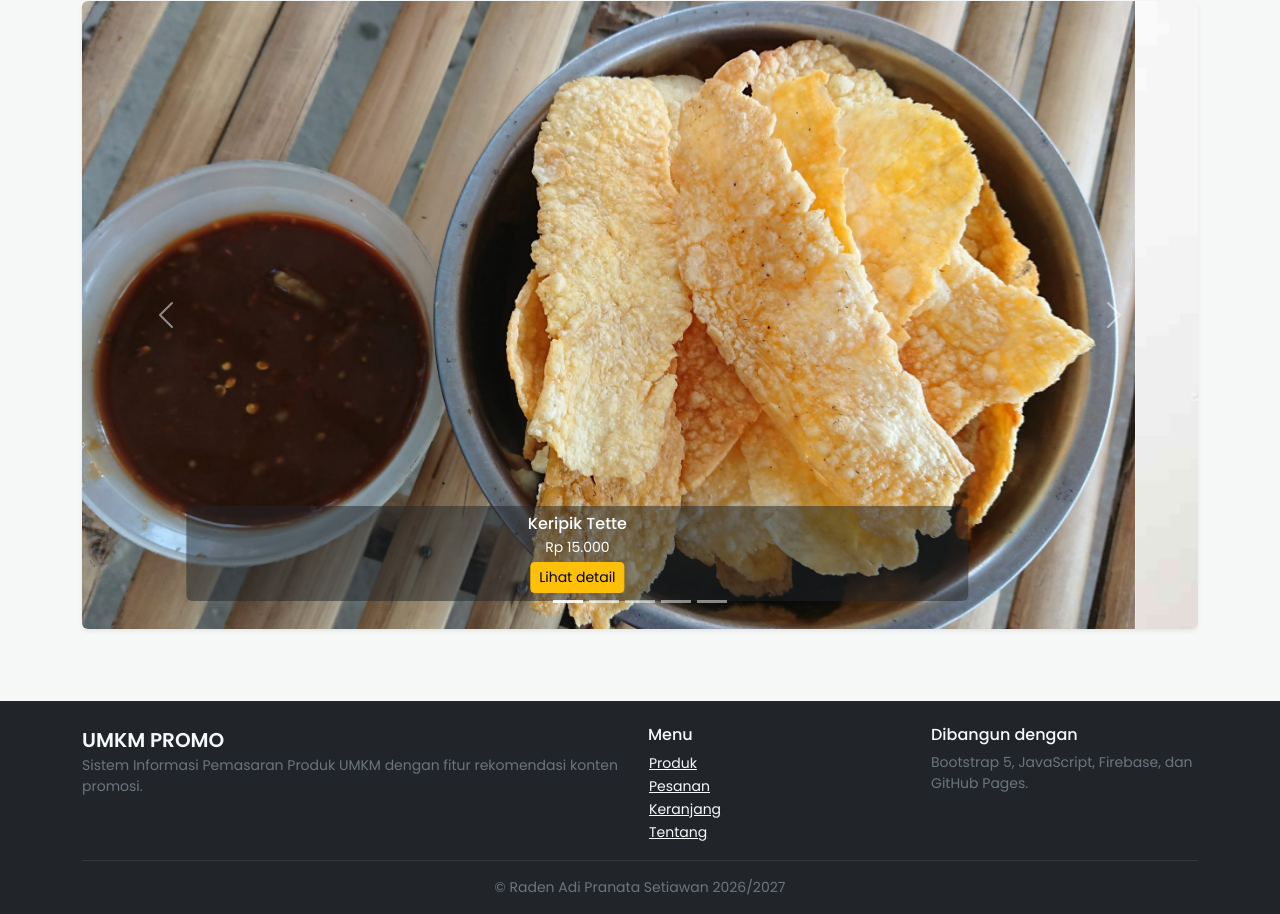
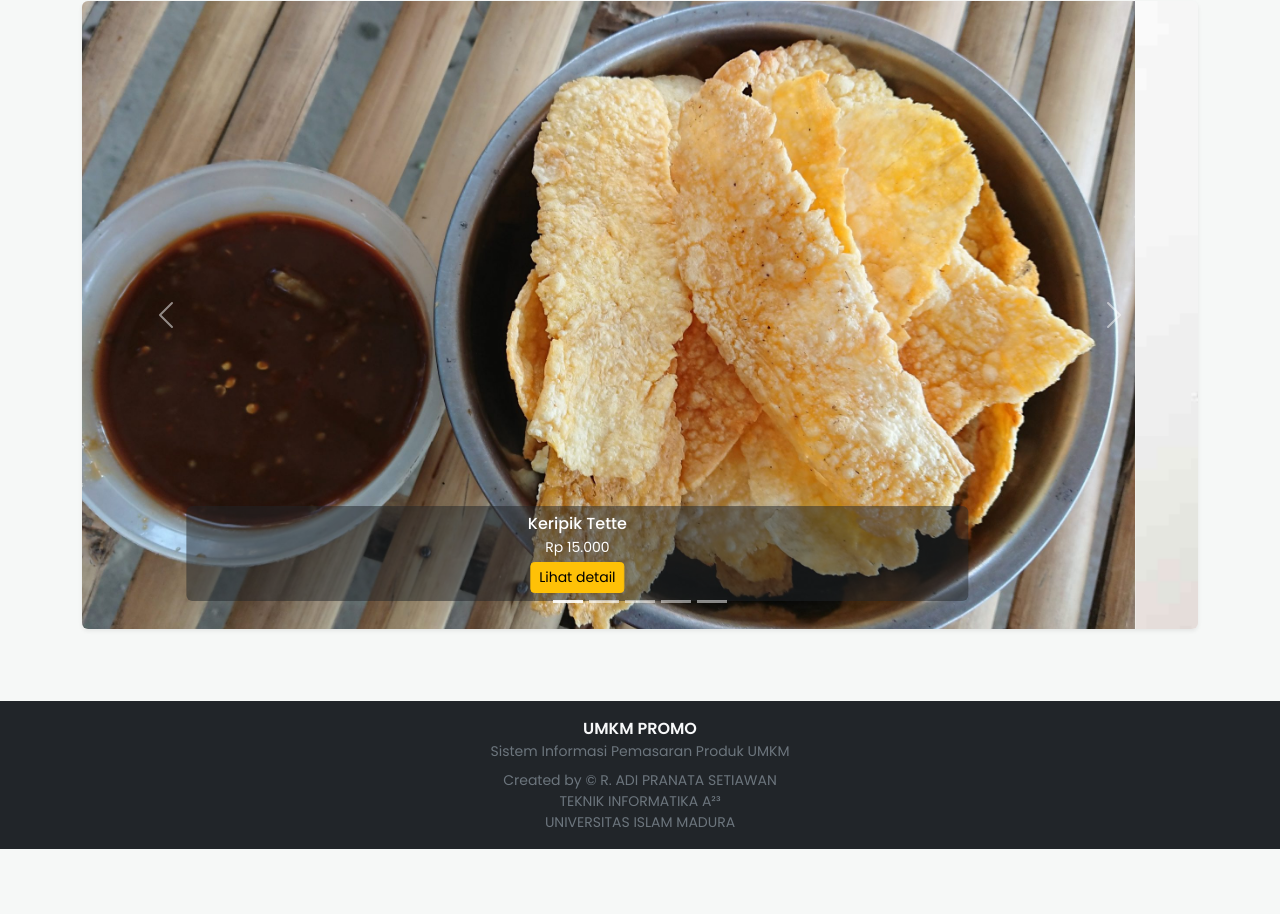
Before and after one commit to adipranatasetiawan9/UMKM-Konten-Promosi-, a plain HTML site: page index.html in a window 1280 px wide. Shown: the part 766-1680 px from the top of the page. After the commit the page ends 1615 px from the top, so only its background shows below. Drawn offline with nearby package versions, Linux system fonts and the light colour scheme; no server answers.

Commit message:
footer diringkas: nama, deskripsi, dan identitas pembuat

```diff
--- a/index.html
+++ b/index.html
@@ -512,29 +512,11 @@
   </div>
 </div>
 
-<footer class="bg-dark text-light pt-4 pb-3 mt-5">
+<footer class="bg-dark text-light text-center py-3 mt-5">
   <div class="container">
-    <div class="row g-3">
-      <div class="col-md-6">
-        <strong class="fs-5">UMKM PROMO</strong>
-        <p class="small text-secondary mb-0">Sistem Informasi Pemasaran Produk UMKM dengan fitur rekomendasi konten promosi.</p>
-      </div>
-      <div class="col-6 col-md-3">
-        <h3 class="h6">Menu</h3>
-        <ul class="list-unstyled small mb-0">
-          <li><button type="button" class="btn btn-link btn-sm p-0 text-light" data-page="produk">Produk</button></li>
-          <li><button type="button" class="btn btn-link btn-sm p-0 text-light" data-page="pesanan">Pesanan</button></li>
-          <li><button type="button" class="btn btn-link btn-sm p-0 text-light" data-page="keranjang">Keranjang</button></li>
-          <li><button type="button" class="btn btn-link btn-sm p-0 text-light" data-page="tentang">Tentang</button></li>
-        </ul>
-      </div>
-      <div class="col-6 col-md-3">
-        <h3 class="h6">Dibangun dengan</h3>
-        <p class="small text-secondary mb-0">Bootstrap 5, JavaScript, Firebase, dan GitHub Pages.</p>
-      </div>
-    </div>
-    <hr class="border-secondary">
-    <p class="text-center small text-secondary mb-0">© Raden Adi Pranata Setiawan 2026/2027</p>
+    <strong>UMKM PROMO</strong>
+    <p class="small text-secondary mb-2">Sistem Informasi Pemasaran Produk UMKM</p>
+    <p class="small text-secondary mb-0">Created by © R. ADI PRANATA SETIAWAN<br>TEKNIK INFORMATIKA A²³<br>UNIVERSITAS ISLAM MADURA</p>
   </div>
 </footer>
 
```
